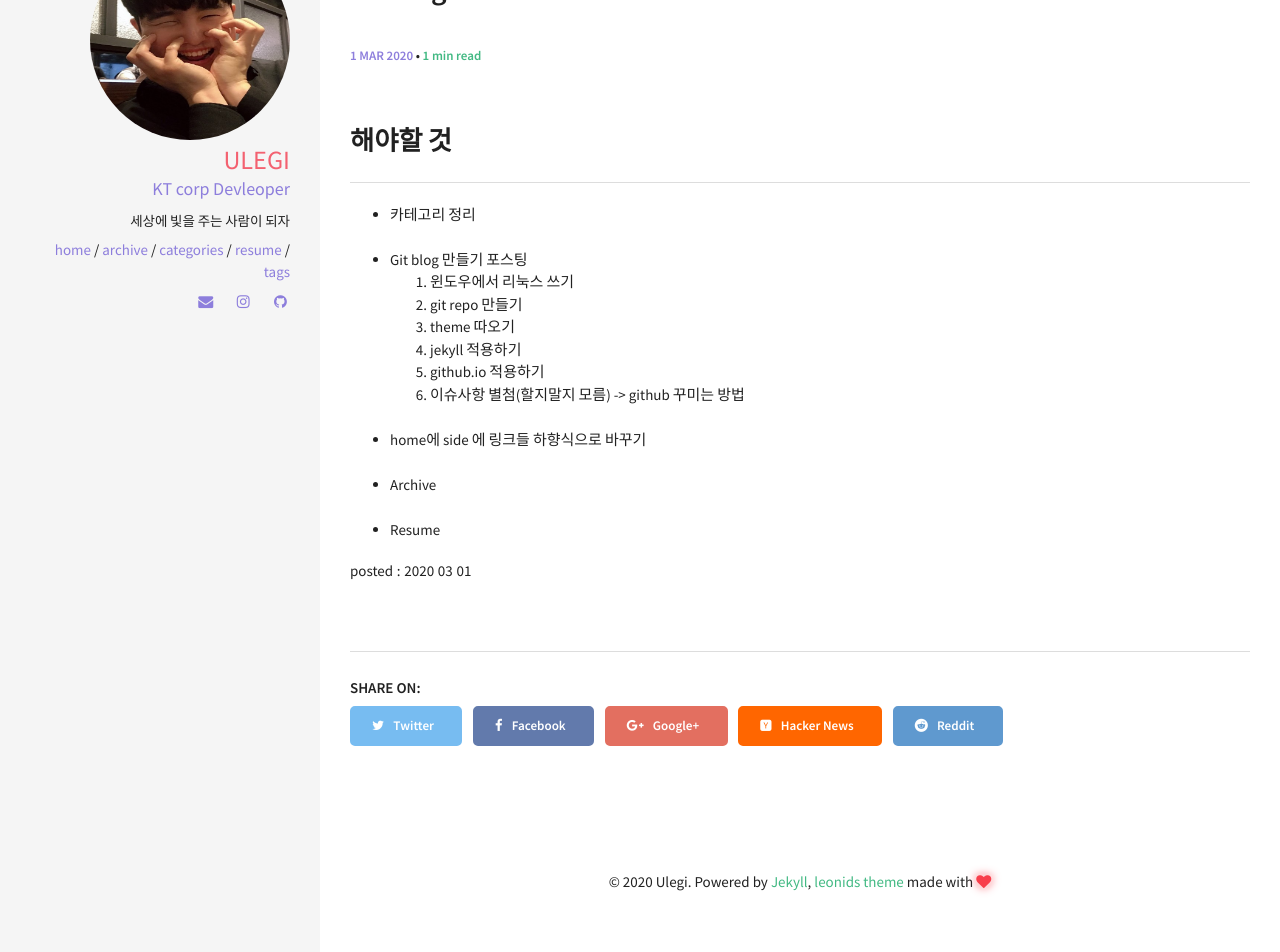
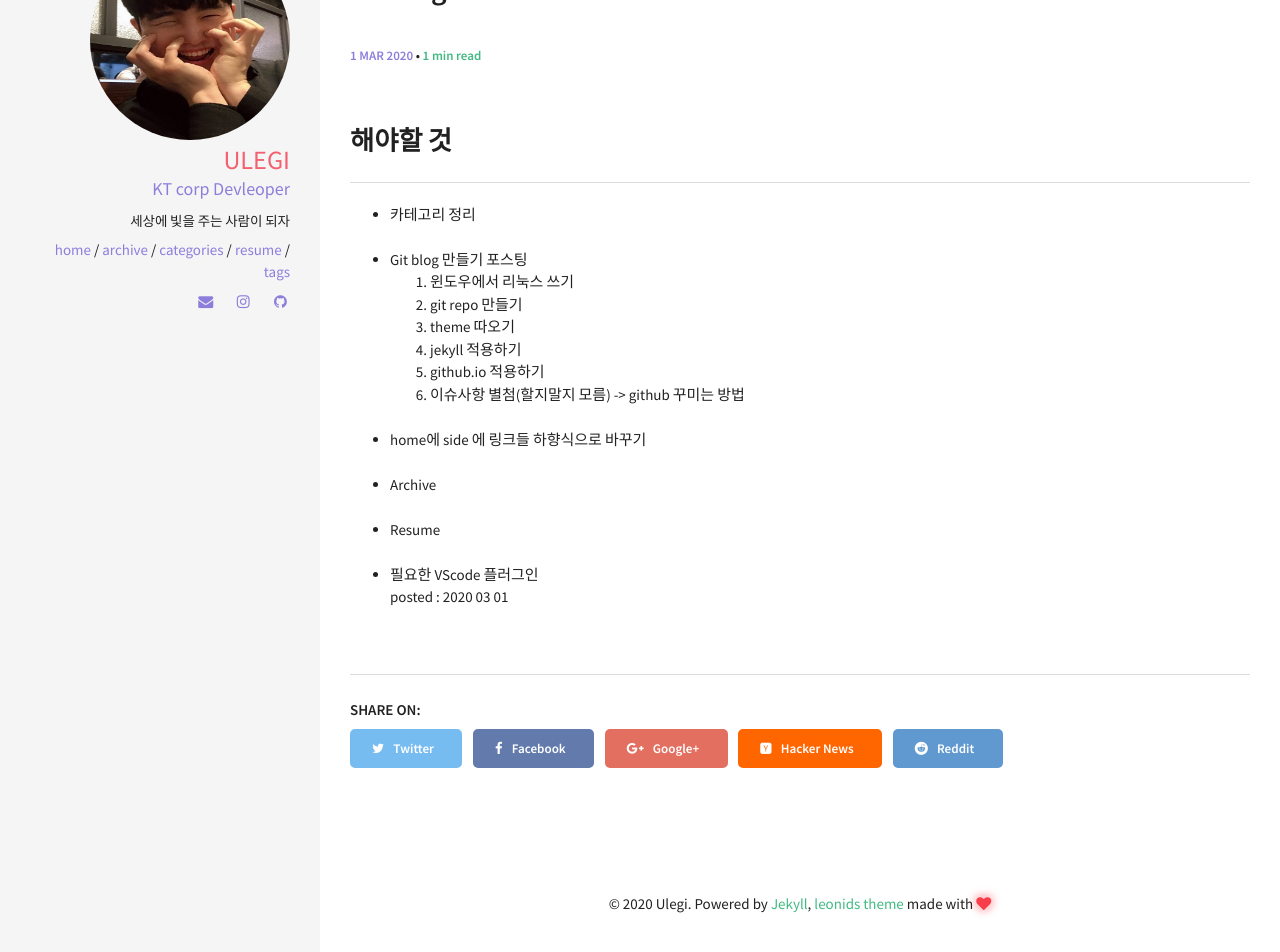
Before and after one commit to Ulegi/Ulegi.github.io, a Jekyll site: the page built from _posts/2020-03-01-PostingToDo.md, in a window 1280 px wide. Shown: the part 687-1639 px from the top of the page. Built offline with Jekyll 4.4.1, drawn with Linux system fonts in a browser that asks for light colours.

Commit message:
0301 all_3

```diff
--- a/_posts/2020-03-01-PostingToDo.md
+++ b/_posts/2020-03-01-PostingToDo.md
@@ -20,6 +20,7 @@ image:
     별첨(할지말지 모름) -> github 꾸미는 방법<br><br>
 * home에 side 에 링크들 하향식으로 바꾸기<br><br>
 * Archive<br><br>
-* Resume
-
+* Resume<br><br>
+* 필요한 VScode 플러그인
+<br>
 posted : 2020 03 01
```
